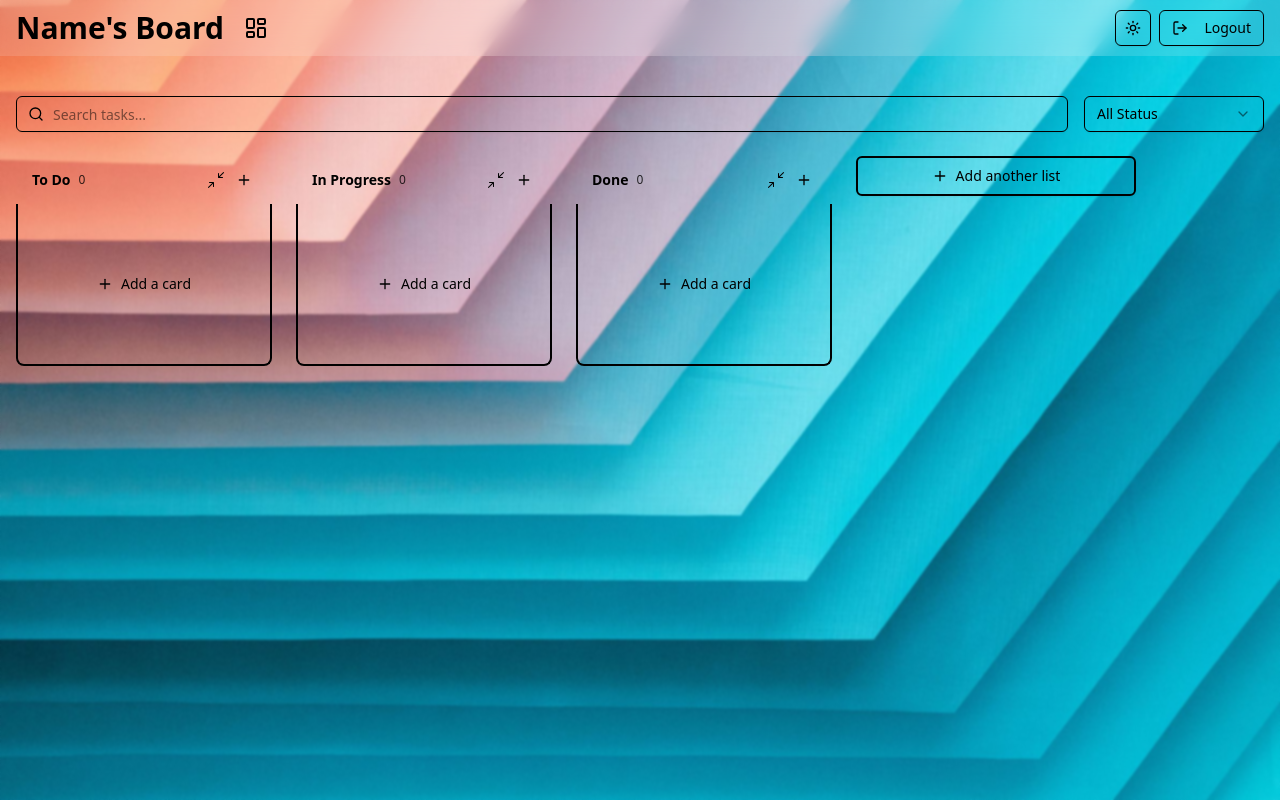
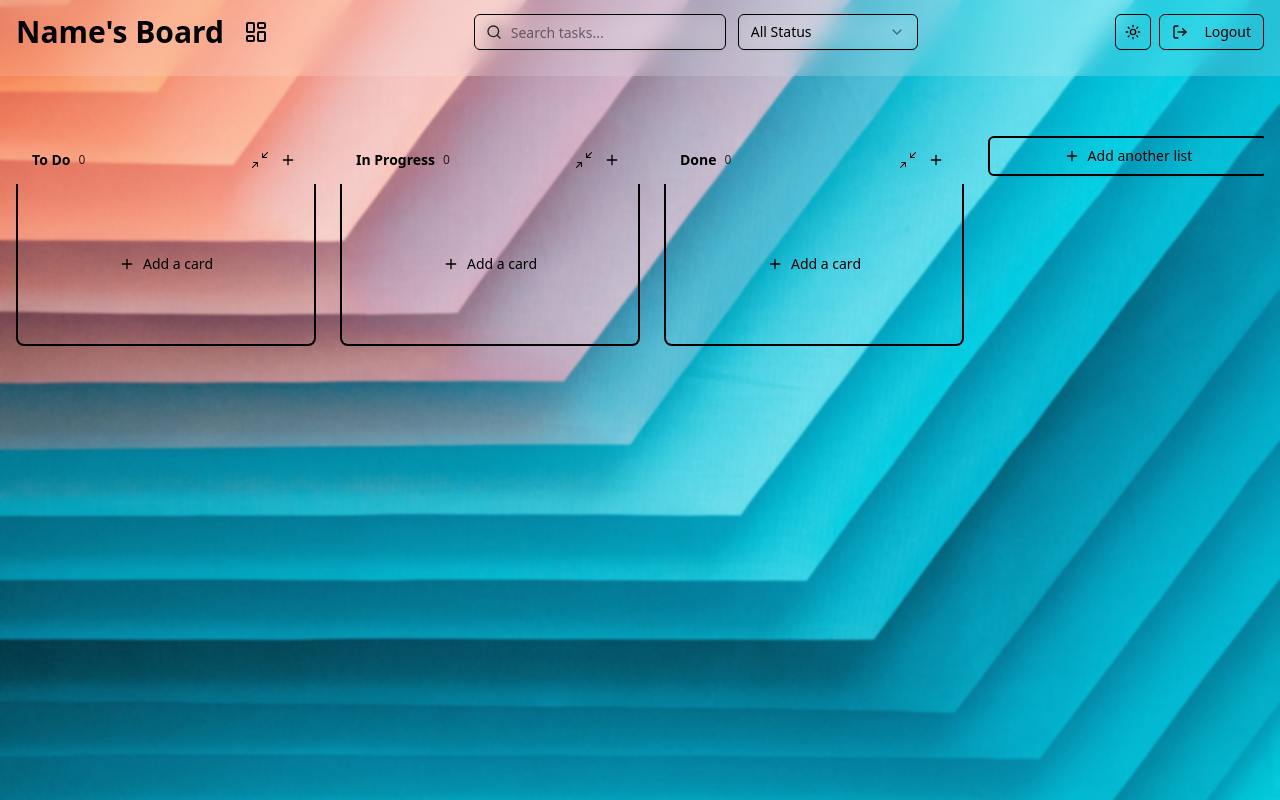
Before and after one commit to tracyshrestha/kanban-board, a React (Vite) app: page /login in a window 1280 px wide. Both pictures are taken after typing "name@example.com", "Sample123" into the empty fields and a click on the button "Sign In". Built offline with nearby package versions, Linux system fonts and the light colour scheme.

Commit message:
add - only filtered boards being shown + moving search and filter into navbar

```diff
--- a/src/components/FilterBar.tsx
+++ b/src/components/FilterBar.tsx
@@ -15,14 +15,14 @@ export const FilterBar = () => {
   const { columns } = useBoardStore();
 
   return (
-    <div className="flex flex-col sm:flex-row gap-4 mb-6">
+    <div className="flex flex-col sm:flex-row gap-3">
       <div className="relative flex-1">
         <Search className="absolute left-3 top-1/2 transform -translate-y-1/2 h-4 w-4 text-muted-foreground" />
         <Input
           placeholder="Search tasks..."
           value={filter}
           onChange={(e) => setFilter(e.target.value)}
-          className="pl-9"
+          className="pl-9 bg-background/50 backdrop-blur-sm"
         />
       </div>
 
@@ -30,7 +30,7 @@ export const FilterBar = () => {
         value={statusFilter}
         onValueChange={(value) => setStatusFilter(value as any)}
       >
-        <SelectTrigger className="w-full sm:w-[180px]">
+        <SelectTrigger className="w-full sm:w-[180px] bg-background/50 backdrop-blur-sm">
           <SelectValue placeholder="Filter by status" />
         </SelectTrigger>
         <SelectContent>
--- a/src/components/KanbanBoard.tsx
+++ b/src/components/KanbanBoard.tsx
@@ -18,8 +18,20 @@ export const KanbanBoard = () => {
   const scrollContainerRef = useRef<HTMLDivElement>(null);
   const dragStartX = useRef<number>(0);
   const scrollStartX = useRef<number>(0);
-  const { tasks, moveTask } = useTaskStore();
+  const { tasks, moveTask, filter, statusFilter } = useTaskStore();
   const { columns, addColumn, reorderColumns } = useBoardStore();
+
+  // Filter columns to only show those that contain matching tasks
+  const filteredColumns = columns.filter((column) => {
+    const columnTasks = tasks.filter((task) => task.status === column.id);
+    const matchingTasks = columnTasks.filter((task) => {
+      const matchesText = filter === '' || task.title.toLowerCase().includes(filter.toLowerCase());
+      const matchesStatus = statusFilter === 'all' || task.status === statusFilter;
+      return matchesText && matchesStatus;
+    });
+    // Show column if it has matching tasks, or if no filter is applied
+    return matchingTasks.length > 0 || (filter === '' && statusFilter === 'all');
+  });
 
   const sensors = useSensors(
     useSensor(PointerSensor, {
@@ -33,7 +45,7 @@ export const KanbanBoard = () => {
     setActiveId(event.active.id as string);
 
     // Determine if dragging a task or a column
-    const isColumn = columns.some(col => col.id === event.active.id);
+    const isColumn = filteredColumns.some(col => col.id === event.active.id);
     setActiveType(isColumn ? 'column' : 'task');
     setIsDraggingBackground(false);
     setIsHoveringScrollableArea(false); // Reset hover state when dragging starts
@@ -180,7 +192,7 @@ export const KanbanBoard = () => {
 
     // Handle column reordering
     if (activeType === 'column') {
-      const columnIds = columns.map(col => col.id);
+      const columnIds = filteredColumns.map(col => col.id);
       const oldIndex = columnIds.indexOf(activeId);
       const newIndex = columnIds.indexOf(overId);
 
@@ -195,8 +207,8 @@ export const KanbanBoard = () => {
     }
 
     // Handle task movement
-    // Check if dropped over a column
-    const overColumn = columns.find(col => col.id === overId);
+    // Check if dropped over a column (only visible/filtered columns can be drop targets)
+    const overColumn = filteredColumns.find(col => col.id === overId);
     if (overColumn) {
       const tasksInColumn = tasks.filter(t => t.status === overColumn.id);
       moveTask(activeId, overColumn.id, tasksInColumn.length);
@@ -217,9 +229,9 @@ export const KanbanBoard = () => {
   };
 
   const activeTask = activeId && activeType === 'task' ? tasks.find(t => t.id === activeId) : null;
-  const activeColumn = activeId && activeType === 'column' ? columns.find(c => c.id === activeId) : null;
+  const activeColumn = activeId && activeType === 'column' ? filteredColumns.find(c => c.id === activeId) : null;
 
-  const columnIds = columns.map(col => col.id);
+  const columnIds = filteredColumns.map(col => col.id);
 
   const handleSaveBoard = (name: string) => {
     addColumn(name);
@@ -254,7 +266,7 @@ export const KanbanBoard = () => {
           onMouseLeave={handleBackgroundMouseLeave}
           style={{ userSelect: isDraggingBackground ? 'none' : 'auto' }}
         >
-          {columns.map((column) => (
+          {filteredColumns.map((column) => (
             <div key={column.id} className="shrink-0" data-draggable="true">
               <KanbanColumn column={column} />
             </div>
--- a/src/components/KanbanColumn.tsx
+++ b/src/components/KanbanColumn.tsx
@@ -87,7 +87,7 @@ export const KanbanColumn = ({ column }: KanbanColumnProps) => {
         y: 0,
         width: isCollapsed ? '80px' : 'auto'
       }}
-      className="flex flex-col"
+      className="flex flex-col w-full max-w-[300px]"
     >
       {isCollapsed ? (
         // Collapsed vertical column view
@@ -123,7 +123,7 @@ export const KanbanColumn = ({ column }: KanbanColumnProps) => {
       ) : (
         // Expanded horizontal column view
         <>
-          <div className={`rounded-t-lg px-4 py-3 min-w-64 flex items-center justify-between ${getHeaderColor(column.id, column.color)}`}>
+          <div className={`rounded-t-lg px-4 py-3 min-w-[300px] flex items-center justify-between ${getHeaderColor(column.id, column.color)}`}>
             <div
               {...attributes}
               {...listeners}
--- a/src/components/TaskCard.tsx
+++ b/src/components/TaskCard.tsx
@@ -54,12 +54,16 @@ export const TaskCard = ({ task, isDragging = false }: TaskCardProps) => {
         animate={{ opacity: 1, scale: 1 }}
         exit={{ opacity: 0, scale: 0.95 }}
         whileHover={{ scale: 1.02 }}
-        className={`bg-card border rounded-lg p-4 shadow-sm hover:shadow-md transition-all group ${
-          isSortableDragging ? 'opacity-50' : ''
+        className={`relative bg-card border rounded-lg p-4 shadow-sm hover:shadow-md transition-all group ${
+          isSortableDragging ? 'opacity-50' :''
         }`}
       >
         <div className="flex items-start gap-2">
-           <div className={`transition-opacity ${task.completed ? 'opacity-100' : 'opacity-0 group-hover:opacity-100'}`}>
+          <div
+            className={`${
+              task.completed ? "block" : "hidden group-hover:block"
+            } transition-all`}
+          >
             <Checkbox
               checked={task.completed || false}
               onCheckedChange={() => toggleTaskComplete(task.id)}
@@ -75,7 +79,7 @@ export const TaskCard = ({ task, isDragging = false }: TaskCardProps) => {
           </div>
 
           <div className="flex-1 min-w-0">
-            <h4 className={`font-medium text-card-foreground wrap-break-words `}>
+            <h4 className="font-medium text-card-foreground break-all">
               {task.title}
             </h4>
             <p className="text-xs text-muted-foreground mt-1">
@@ -83,7 +87,7 @@ export const TaskCard = ({ task, isDragging = false }: TaskCardProps) => {
             </p>
           </div>
 
-          <div className="flex gap-1 opacity-0 group-hover:opacity-100 transition-opacity">
+          <div className="absolute top-2 right-2 flex gap-1 opacity-0 group-hover:opacity-100 transition-opacity z-10">
             <Button
               variant="ghost"
               size="icon"
--- a/src/pages/Index.tsx
+++ b/src/pages/Index.tsx
@@ -39,8 +39,8 @@ const Index = () => {
         animate={{ opacity: 1, y: 0 }}
         className="fixed top-0 left-0 right-0 z-50 bg-white/15 backdrop-blur-md"
       >
-        <div className="container mx-auto px-4 py-2 max-w-7xl">
-          <div className="flex items-center justify-between">
+        <div className="container mx-auto px-4 py-3 max-w-7xl">
+          <div className="flex items-center justify-between gap-4 mb-3">
             <div className="flex items-center gap-3">
               <div>
                 <h1 className="text-3xl font-bold text-foreground">
@@ -51,7 +51,8 @@ const Index = () => {
                 <LayoutDashboard className="h-6 w-6 text-primary-foreground" />
               </div>
             </div>
-
+            {/* Filter Bar in Navbar */}
+<FilterBar />
             <div className="flex gap-2">
               <ThemeToggle />
               <Button variant="outline" onClick={handleLogout}>
@@ -65,9 +66,7 @@ const Index = () => {
 
       {/* Main content with padding to account for fixed navbar */}
       <div className="relative z-10 pt-10">
-        <div className="container mx-auto px-4 py-8 pt-14 max-w-7xl">
-          <FilterBar />
-
+        <div className="container mx-auto px-4 py-8 pt-24 max-w-7xl">
           <KanbanBoard />
         </div>
       </div>
```
